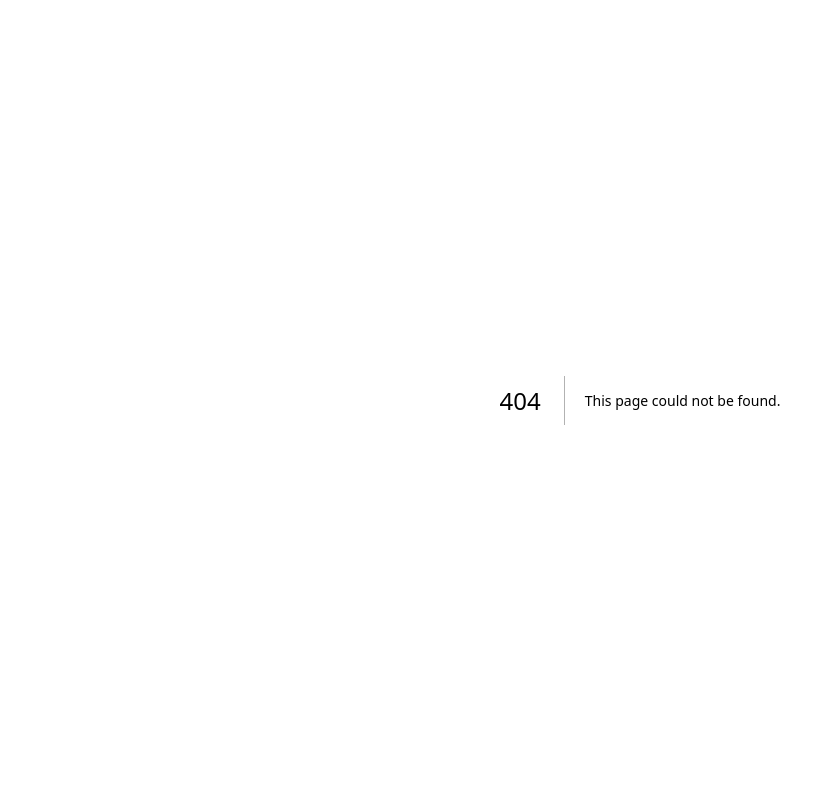
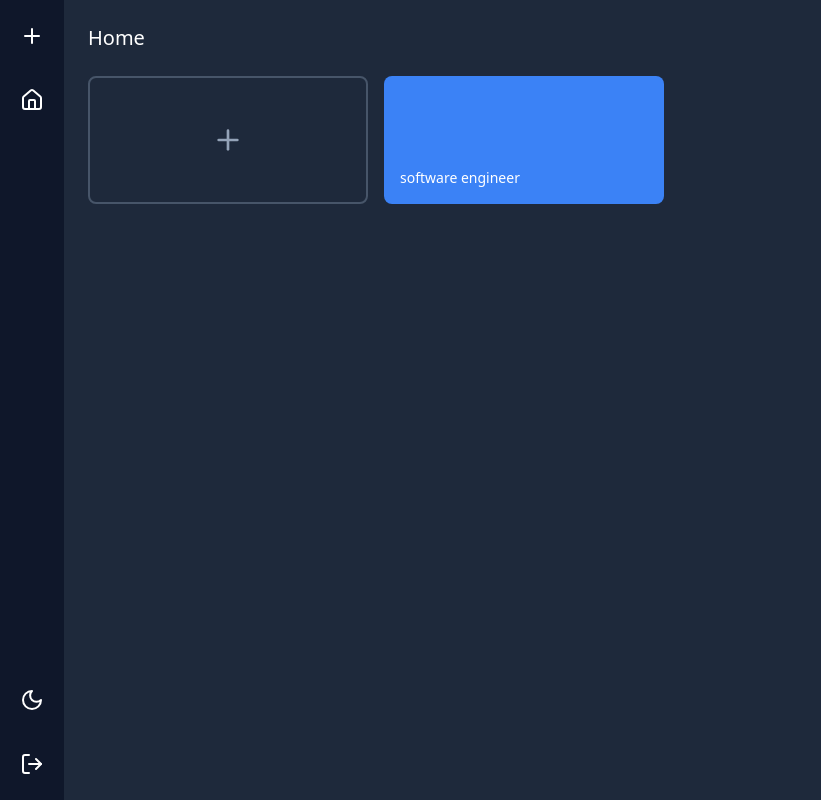
Before and after one commit to HumNoi1/CS_Project, a Next.js app in the folder cs_project/: page /dashboards in a window 1280 px wide. Before the commit this address had no page. Shown: the whole page, without its empty margins (0-821 px from the left). Built offline with nearby package versions, Linux system fonts and the light colour scheme.

Commit message:
"Upadate"

```diff
--- /dev/null
+++ b/cs_project/src/app/addclass/page.jsx
@@ -0,0 +1,58 @@
+import { Button } from "@/components/ui/button";
+import { Card, CardContent, CardHeader, CardTitle } from "@/components/ui/card";
+import { Input } from "@/components/ui/input";
+
+const AddClassForm = () => {
+  const handleSubmit = (e) => {
+    e.preventDefault();
+    // Handle form submission
+  };
+
+  return (
+    <div className="min-h-screen bg-slate-900 p-6">
+      <Card className="max-w-lg mx-auto bg-slate-800 text-white border-none">
+        <CardHeader>
+          <CardTitle className="text-2xl font-semibold">Add new class</CardTitle>
+        </CardHeader>
+        <CardContent>
+          <form onSubmit={handleSubmit} className="space-y-6">
+            <div className="space-y-2">
+              <Input
+                type="text"
+                placeholder="Enter class name"
+                className="w-full bg-slate-700 border-slate-600 text-white placeholder:text-slate-400 focus:ring-blue-500 focus:border-blue-500"
+              />
+            </div>
+
+            <div className="space-y-2">
+              <label className="block text-lg font-medium">Term</label>
+              <Input
+                type="text"
+                className="w-full bg-slate-700 border-slate-600 text-white placeholder:text-slate-400 focus:ring-blue-500 focus:border-blue-500"
+              />
+            </div>
+
+            <div className="space-y-2">
+              <label className="block text-lg font-medium">Subject lessons</label>
+              <Input
+                type="text"
+                className="w-full bg-slate-700 border-slate-600 text-white placeholder:text-slate-400 focus:ring-blue-500 focus:border-blue-500"
+              />
+            </div>
+
+            <div className="flex justify-center">
+              <Button
+                type="submit"
+                className="px-8 py-2 bg-slate-600 hover:bg-slate-700 text-white font-medium rounded-md transition-colors"
+              >
+                ADD
+              </Button>
+            </div>
+          </form>
+        </CardContent>
+      </Card>
+    </div>
+  );
+};
+
+export default AddClassForm;
--- a/cs_project/src/app/dasboards/page.jsx
+++ /dev/null
@@ -1,11 +0,0 @@
-"use client";
-
-import Dashboard from '../../components/Dashboard';
-
-function DashboardPage() {
-  return (
-    <Dashboard />
-  );
-}
-
-export default DashboardPage;
--- /dev/null
+++ b/cs_project/src/app/dashboards/page.jsx
@@ -0,0 +1,59 @@
+"use client";
+
+import { Home, LogOut, Moon, Plus } from "lucide-react";
+import { useRouter } from 'next/navigation';
+
+const Dashboard = () => {
+  const router = useRouter();
+
+  const handleLogout = () => {
+    // Add any logout logic here
+    router.push('/login');
+  };
+
+  return (
+    <div className="flex h-screen bg-slate-800">
+      {/* Sidebar */}
+      <div className="w-16 bg-slate-900 flex flex-col items-center py-4 space-y-6">
+        <button className="p-2 text-white hover:bg-slate-700 rounded">
+          <Plus className="w-6 h-6" />
+        </button>
+        <button className="p-2 text-white hover:bg-slate-700 rounded">
+          <Home className="w-6 h-6" />
+        </button>
+        <div className="flex-grow" />
+        <button className="p-2 text-white hover:bg-slate-700 rounded">
+          <Moon className="w-6 h-6" />
+        </button>
+        <button
+          onClick={handleLogout}
+          className="p-2 text-white hover:bg-slate-700 rounded"
+        >
+          <LogOut className="w-6 h-6" />
+        </button>
+      </div>
+
+      {/* Main Content */}
+      <div className="flex-grow p-6">
+        <h1 className="text-xl text-white mb-6">Home</h1>
+        <div className="grid grid-cols-12 gap-4">
+          {/* Add Button */}
+          <div className="col-span-3">
+            <button className="w-full h-32 rounded-lg border-2 border-slate-600 flex items-center justify-center hover:bg-slate-700 transition-colors">
+              <Plus className="w-8 h-8 text-slate-400" />
+            </button>
+          </div>
+
+          {/* Folder */}
+          <div className="col-span-3">
+            <div className="w-full h-32 rounded-lg bg-blue-500 p-4 flex flex-col justify-end">
+              <span className="text-sm text-white">software engineer</span>
+            </div>
+          </div>
+        </div>
+      </div>
+    </div>
+  );
+};
+
+export default Dashboard;
--- a/cs_project/src/app/login/page.jsx
+++ b/cs_project/src/app/login/page.jsx
@@ -2,20 +2,25 @@
 
 import { Lock, Mail } from "lucide-react";
 import Link from "next/link";
-import { useRouter } from "next/navigation";
+import { useRouter } from 'next/navigation';
+import { useState } from 'react';
 
 const LoginPage = () => {
   const router = useRouter();
+  const [email, setEmail] = useState('');
+  const [password, setPassword] = useState('');
 
-  const handleLogin = (e) => {
+  const handleSubmit = (e) => {
     e.preventDefault();
-    router.push("/dashboards");
+    // Here you would typically handle authentication
+    console.log('Login submitted:', { email, password });
+    // Navigate to dashboard after successful login
+    router.push('/dashboard');
   };
 
   return (
     <div className="min-h-screen bg-slate-800 flex items-center justify-center p-4">
       <div className="w-full max-w-md bg-slate-900 rounded-lg p-8 shadow-lg">
-        {/* Logo */}
         <div className="flex justify-center mb-8">
           <svg width="48" height="48" viewBox="0 0 24 24" fill="white">
             <path d="M12 2L2 19H22L12 2ZM12 5.5L18.5 17H5.5L12 5.5Z"/>
@@ -24,14 +29,17 @@ const LoginPage = () => {
 
         <h2 className="text-2xl font-bold text-white text-center mb-8">Welcome back</h2>
 
-        <form className="space-y-6" onSubmit={handleLogin}>
+        <form onSubmit={handleSubmit} className="space-y-6">
           <div>
             <div className="relative">
               <Mail className="absolute left-3 top-1/2 transform -translate-y-1/2 text-slate-400 w-5 h-5" />
               <input
                 type="email"
+                value={email}
+                onChange={(e) => setEmail(e.target.value)}
                 className="w-full bg-slate-800 text-white rounded-lg pl-12 pr-4 py-3 border border-slate-700 focus:border-blue-500 focus:ring-1 focus:ring-blue-500 outline-none"
                 placeholder="Email address"
+                required
               />
             </div>
           </div>
@@ -41,8 +49,11 @@ const LoginPage = () => {
               <Lock className="absolute left-3 top-1/2 transform -translate-y-1/2 text-slate-400 w-5 h-5" />
               <input
                 type="password"
+                value={password}
+                onChange={(e) => setPassword(e.target.value)}
                 className="w-full bg-slate-800 text-white rounded-lg pl-12 pr-4 py-3 border border-slate-700 focus:border-blue-500 focus:ring-1 focus:ring-blue-500 outline-none"
                 placeholder="Password"
+                required
               />
             </div>
           </div>
@@ -57,7 +68,10 @@ const LoginPage = () => {
 
         <p className="mt-6 text-center text-slate-400">
           Don&apos;t have an account?{" "}
-          <Link href="/signup" className="text-blue-500 hover:text-blue-400">
+          <Link
+            href="/signup"
+            className="text-blue-500 hover:text-blue-400"
+          >
             Sign up
           </Link>
         </p>
--- a/cs_project/src/app/page.jsx
+++ b/cs_project/src/app/page.jsx
@@ -1,11 +1,5 @@
- import Dashboard from "@/components/Dashboard"
-
-//export default function Home() {
-  //redirect('/login')
-//}
+import { redirect } from 'next/navigation'
 
 export default function Home() {
-  return (
-    <Dashboard />
-  )
+  redirect('/login')
 }
--- a/cs_project/src/app/signup/page.jsx
+++ b/cs_project/src/app/signup/page.jsx
@@ -1,9 +1,19 @@
 "use client";
 
-import { Lock, Mail, User } from "lucide-react";
-import Link from "next/link";
+import { Lock, Mail, User } from 'lucide-react';
+import Link from 'next/link';
+import { useState } from 'react';
 
 const SignUpPage = () => {
+  const [email, setEmail] = useState('');
+  const [password, setPassword] = useState('');
+  const [username, setUsername] = useState('');
+
+  const handleSubmit = (e) => {
+    e.preventDefault();
+    console.log('Signup submitted:', { email, password, username });
+  };
+
   return (
     <div className="min-h-screen bg-slate-800 flex items-center justify-center p-4">
       <div className="w-full max-w-md bg-slate-900 rounded-lg p-8 shadow-lg">
@@ -15,14 +25,17 @@ const SignUpPage = () => {
 
         <h2 className="text-2xl font-bold text-white text-center mb-8">Create your account</h2>
 
-        <form className="space-y-6" onSubmit={(e) => e.preventDefault()}>
+        <form onSubmit={handleSubmit} className="space-y-6">
           <div>
             <div className="relative">
               <User className="absolute left-3 top-1/2 transform -translate-y-1/2 text-slate-400 w-5 h-5" />
               <input
                 type="text"
+                value={username}
+                onChange={(e) => setUsername(e.target.value)}
                 className="w-full bg-slate-800 text-white rounded-lg pl-12 pr-4 py-3 border border-slate-700 focus:border-blue-500 focus:ring-1 focus:ring-blue-500 outline-none"
                 placeholder="Username"
+                required
               />
             </div>
           </div>
@@ -32,8 +45,11 @@ const SignUpPage = () => {
               <Mail className="absolute left-3 top-1/2 transform -translate-y-1/2 text-slate-400 w-5 h-5" />
               <input
                 type="email"
+                value={email}
+                onChange={(e) => setEmail(e.target.value)}
                 className="w-full bg-slate-800 text-white rounded-lg pl-12 pr-4 py-3 border border-slate-700 focus:border-blue-500 focus:ring-1 focus:ring-blue-500 outline-none"
                 placeholder="Email address"
+                required
               />
             </div>
           </div>
@@ -43,8 +59,11 @@ const SignUpPage = () => {
               <Lock className="absolute left-3 top-1/2 transform -translate-y-1/2 text-slate-400 w-5 h-5" />
               <input
                 type="password"
+                value={password}
+                onChange={(e) => setPassword(e.target.value)}
                 className="w-full bg-slate-800 text-white rounded-lg pl-12 pr-4 py-3 border border-slate-700 focus:border-blue-500 focus:ring-1 focus:ring-blue-500 outline-none"
                 placeholder="Password"
+                required
               />
             </div>
           </div>
@@ -59,7 +78,10 @@ const SignUpPage = () => {
 
         <p className="mt-6 text-center text-slate-400">
           Already have an account?{" "}
-          <Link href="/login" className="text-blue-500 hover:text-blue-400">
+          <Link
+            href="/login"
+            className="text-blue-500 hover:text-blue-400"
+          >
             Sign in
           </Link>
         </p>
--- a/cs_project/src/components/Dashboard.jsx
+++ /dev/null
@@ -1,13 +0,0 @@
-import MainContent from './MainContent';
-import Sidebar from './Sidebar';
-
-const Dashboard = () => {
-  return (
-    <div className="flex h-screen bg-slate-800">
-      <Sidebar />
-      <MainContent />
-    </div>
-  );
-};
-
-export default Dashboard;
```
